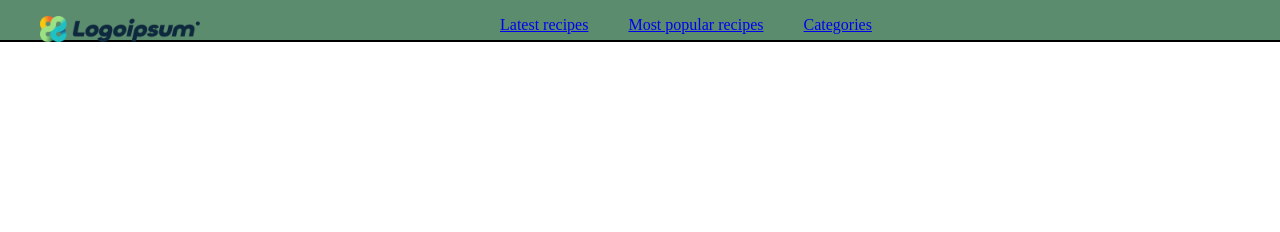
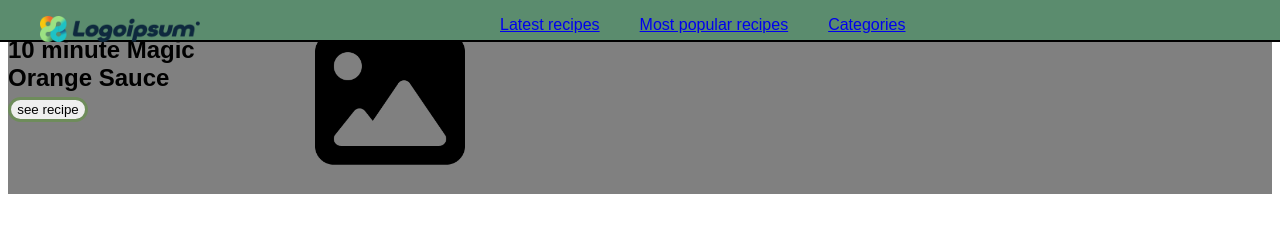
Before and after one commit to jorgealcover-beep/pagina_receptes, a plain HTML site: page index.html in a window 1280 px wide. Drawn offline with Linux system fonts and the light colour scheme.

Commit message:
continuar a casa

```diff
--- a/index.html
+++ b/index.html
@@ -5,7 +5,7 @@
 	<meta name="viewport" content="width=device-width, initial-scale=1">
 	<title>Recetas</title>
 </head>
-<body>
+<body class="body">
 	<header class="header">
 		<figure><img class="logo" src="logoipsum.png"  alt="Logo"></figure>
 		<div class="element"><p> <a href="#Latest" >Latest recipes</a></p></div>
@@ -13,5 +13,11 @@
 		<div class="element"><p><a href="#Categories" >Categories</a></p> </div>
 		<link rel="stylesheet" href="styles.css">
 	</header>
+	<article class="PrimeraReceta">
+		<div><h2><strong>Healthy</strong> </h2>
+		<h1><b>10 minute Magic</b> <br>Orange Sauce</h1>
+		<button type="submit" class="boton">see recipe</button></div>
+		<figure><img class="defaultImg" src="ImagenDefault.png" alt="imagen default"> </figure>
+	</article>
 </body>
 </html>
--- a/styles.css
+++ b/styles.css
@@ -1,6 +1,7 @@
 .header {
 	display: flex;
 	flex-direction: row;
+	z-index: 2;
 	width: 100%;
 	height: 5%;
 	border-bottom: 2px solid black;
@@ -8,6 +9,7 @@
 	position: fixed;
 	top: 0px;
 	left: 0px;
+	font-family: "Arial";
 }
 .logo {
 	width: 40%;
@@ -17,8 +19,34 @@
 	padding-left: 20px;
 	padding-right: 20px;
 	font-color: #8c5b79;
+}
+.PrimeraReceta{
+	display: flex;
+	flex-direction: row;
+	position: relative;
+	background-color: gray;
+	z-index: 1;
+}
+h1 {
+	font-family: "Arial";
+	margin-top: 5px;
+	margin-bottom: 5px;
+}
+h2 {
+	font-size: 16px;
+	margin-top: 5px;
+	margin-bottom: 5px;
+}
+.boton {
+	height: 25px;
+	width: 80px;
+	margin: 0px;
+	border: 3px solid #6e8c5b;
+
+	border-radius: 45px;
 
 }
-href {
-	color: green;
+.defaultImg {
+	height: 150px;
+	padding-left: 80px;
 }
```
Also changed, not shown: ImagenDefault.png (added).
